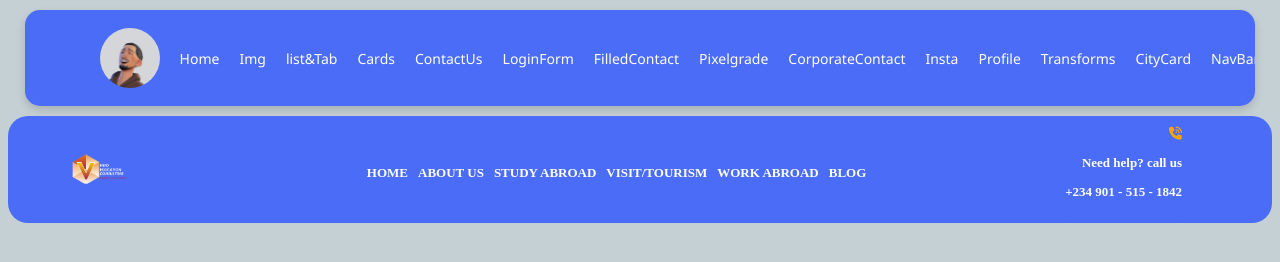
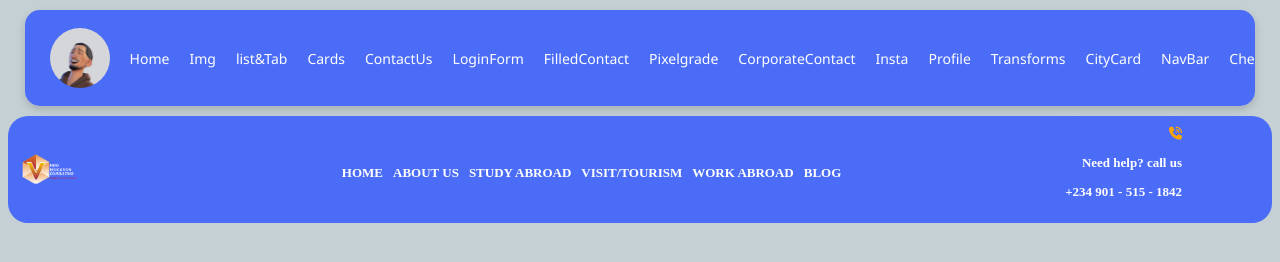
Before and after one commit to Damiee007/ASS2, a plain HTML site: page nav_bar.html in a window 1280 px wide. Drawn offline with Linux system fonts and the light colour scheme.

Commit message:
last one!

```diff
--- a/nav_bar.css
+++ b/nav_bar.css
@@ -5,7 +5,7 @@ body {
 .logo img {
     margin: 10px;
     width: 100px;
-    margin-left: 60px;
+    margin-left: 10px;
     object-fit: contain;
     height: 100px;
 }
```
